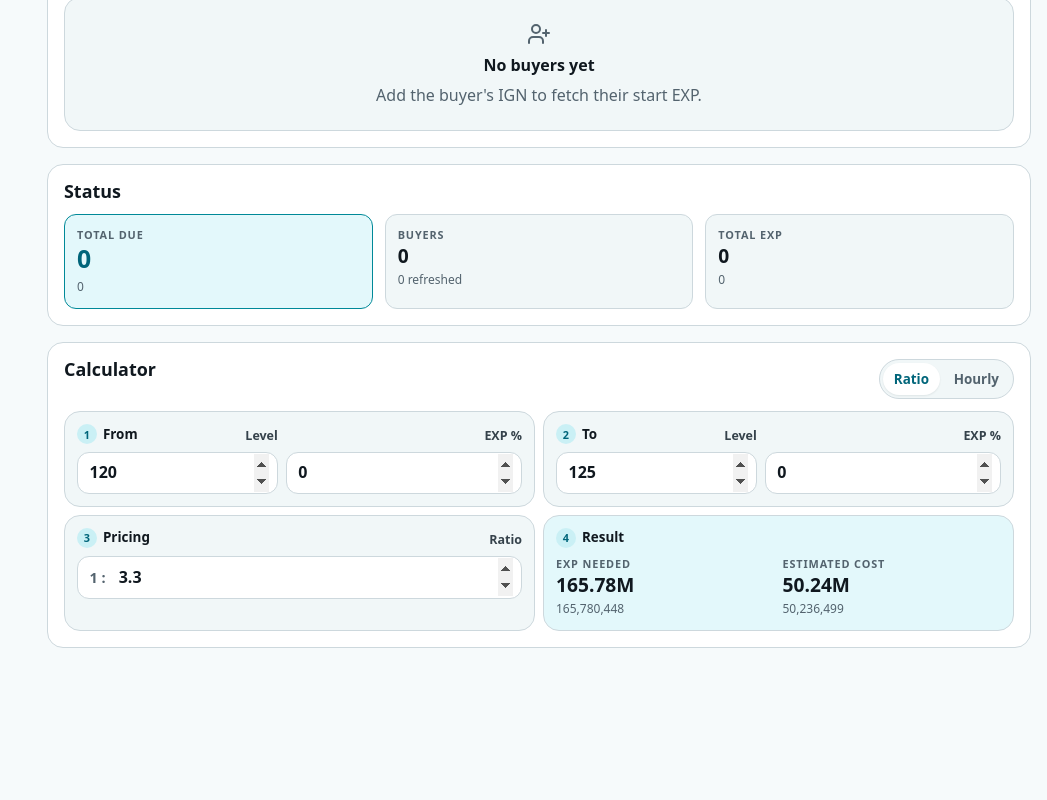
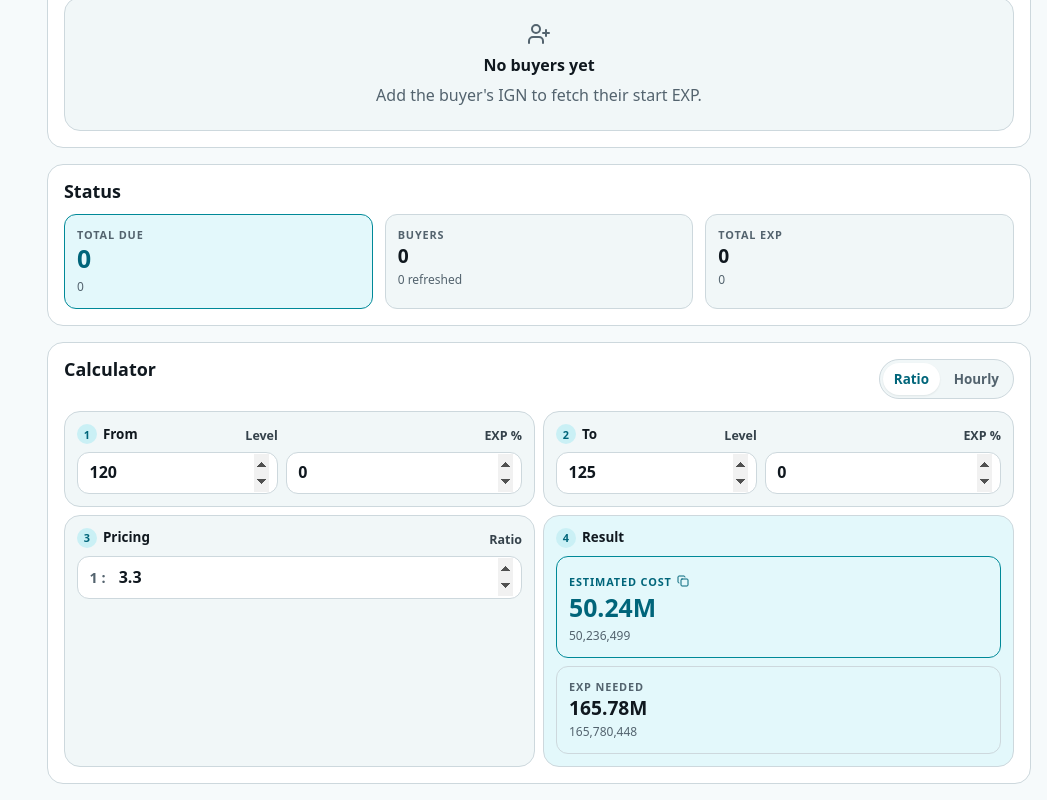
Before and after one commit to kiri-ml/holysymbol, a React (Vite) app: page / in a window 1280 px wide. Shown: the part 396-1196 px from the top of the page, without its empty margins (233-1280 px from the left). Before the commit the page ends 1060 px from the top, so only its background shows below. Built offline with nearby package versions, Linux system fonts and the light colour scheme.

Commit message:
feat: highlight and copy estimated calculator cost

```diff
--- a/src/App.tsx
+++ b/src/App.tsx
@@ -52,6 +52,8 @@ import './styles/app.css';
 type Notice = { type: 'error' | 'info'; text: string } | null;
 type ThemeMode = 'system' | 'light' | 'dark';
 
+const COPY_FEEDBACK_MS = 1600;
+
 type QuickEstimateState = {
   fromLevel: number;
   fromExpPercent: number;
@@ -619,6 +621,35 @@ function QuickEstimate({
       }),
     [estimate],
   );
+  const estimatedCost = estimate.billingType === 'ratio' ? result.ratioMesosDue : result.hourlyMesosDue;
+  const [costCopied, setCostCopied] = useState(false);
+  const costCopyFeedbackTimerRef = useRef<number | null>(null);
+
+  useEffect(() => {
+    return clearCostCopyFeedbackTimer;
+  }, []);
+
+  useEffect(() => {
+    clearCostCopyFeedbackTimer();
+    setCostCopied(false);
+  }, [estimatedCost]);
+
+  function clearCostCopyFeedbackTimer() {
+    if (costCopyFeedbackTimerRef.current === null) return;
+    window.clearTimeout(costCopyFeedbackTimerRef.current);
+    costCopyFeedbackTimerRef.current = null;
+  }
+
+  async function copyEstimatedCost() {
+    if (typeof estimatedCost !== 'number' || !Number.isFinite(estimatedCost)) return;
+    const roundedCost = Math.max(0, Math.round(estimatedCost));
+    try {
+      await navigator.clipboard.writeText(String(roundedCost));
+      setCostCopied(true);
+      clearCostCopyFeedbackTimer();
+      costCopyFeedbackTimerRef.current = window.setTimeout(() => setCostCopied(false), COPY_FEEDBACK_MS);
+    } catch {}
+  }
 
   return (
     <section className="panel estimate-panel">
@@ -737,23 +768,31 @@ function QuickEstimate({
             <span>4</span>
             <strong>{t('calculator.result')}</strong>
           </div>
-          <div>
+          <button
+            type="button"
+            className={`estimate-result__item estimate-result__item--full estimate-result__cost${costCopied ? ' estimate-result__cost--copied' : ''}`}
+            aria-label={costCopied ? t('aria.estimatedCostCopied') : t('aria.copyEstimatedCost')}
+            onClick={() => void copyEstimatedCost()}
+          >
+            <span className="estimate-result__copy-label" aria-live="polite">
+              {costCopied ? t('common.copied') : t('calculator.estimatedCost')}
+              {costCopied ? <Check size={13} aria-hidden="true" /> : <Copy size={12} aria-hidden="true" />}
+            </span>
+            <strong>{formatMesosShort(estimatedCost)}</strong>
+            <small>{formatMesosValue(estimatedCost)}</small>
+          </button>
+          <div className={`estimate-result__item${estimate.billingType === 'ratio' ? ' estimate-result__item--full' : ''}`}>
             <span>{t('calculator.expNeeded')}</span>
             <strong>{formatCompact(result.expNeeded)}</strong>
             <small>{formatExp(result.expNeeded)}</small>
           </div>
           {estimate.billingType === 'hourly' ? (
-            <div>
+            <div className="estimate-result__item">
               <span>{t('calculator.expectedTime')}</span>
               <strong>{formatDuration(result.expectedDurationMs)}</strong>
               <small>{formatHours(result.expectedDurationMs)}</small>
             </div>
           ) : null}
-          <div>
-            <span>{t('calculator.estimatedCost')}</span>
-            <strong>{formatMesosShort(estimate.billingType === 'ratio' ? result.ratioMesosDue : result.hourlyMesosDue)}</strong>
-            <small>{formatMesosValue(estimate.billingType === 'ratio' ? result.ratioMesosDue : result.hourlyMesosDue)}</small>
-          </div>
         </div>
       </div>
     </section>
@@ -1397,7 +1436,7 @@ export default function App() {
   function showCopiedBuyer(buyerId: string) {
     setCopiedBuyerId(buyerId);
     if (copyFeedbackTimerRef.current !== null) window.clearTimeout(copyFeedbackTimerRef.current);
-    copyFeedbackTimerRef.current = window.setTimeout(() => setCopiedBuyerId(null), 1600);
+    copyFeedbackTimerRef.current = window.setTimeout(() => setCopiedBuyerId(null), COPY_FEEDBACK_MS);
   }
 
   async function loadCharacter(ign: string): Promise<CharacterSnapshot> {
--- a/src/i18n/resources/de.ts
+++ b/src/i18n/resources/de.ts
@@ -125,6 +125,8 @@ export const de = {
     guild: 'Gilde: {{guild}}',
     dueCopied: 'Fälliger Betrag von {{name}} kopiert',
     copyDue: 'Fälligen Betrag von {{name}} kopieren',
+    estimatedCostCopied: 'Geschätzte Kosten kopiert',
+    copyEstimatedCost: 'Geschätzte Kosten kopieren',
     lockBuyer: '{{name}} sperren',
     unlockBuyer: '{{name}} entsperren',
     removeBuyer: '{{name}} entfernen',
--- a/src/i18n/resources/en.ts
+++ b/src/i18n/resources/en.ts
@@ -125,6 +125,8 @@ export const en = {
     guild: 'Guild: {{guild}}',
     dueCopied: '{{name}} due amount copied',
     copyDue: 'Copy {{name}} due amount',
+    estimatedCostCopied: 'Estimated cost copied',
+    copyEstimatedCost: 'Copy estimated cost',
     lockBuyer: 'Lock {{name}}',
     unlockBuyer: 'Unlock {{name}}',
     removeBuyer: 'Remove {{name}}',
--- a/src/i18n/resources/es.ts
+++ b/src/i18n/resources/es.ts
@@ -125,6 +125,8 @@ export const es = {
     guild: 'Guild: {{guild}}',
     dueCopied: 'Importe a pagar de {{name}} copiado',
     copyDue: 'Copiar importe a pagar de {{name}}',
+    estimatedCostCopied: 'Costo estimado copiado',
+    copyEstimatedCost: 'Copiar costo estimado',
     lockBuyer: 'Bloquear {{name}}',
     unlockBuyer: 'Desbloquear {{name}}',
     removeBuyer: 'Eliminar {{name}}',
--- a/src/i18n/resources/fr.ts
+++ b/src/i18n/resources/fr.ts
@@ -125,6 +125,8 @@ export const fr = {
     guild: 'Guilde : {{guild}}',
     dueCopied: 'Montant dû de {{name}} copié',
     copyDue: 'Copier le montant dû de {{name}}',
+    estimatedCostCopied: 'Coût estimé copié',
+    copyEstimatedCost: 'Copier le coût estimé',
     lockBuyer: 'Verrouiller {{name}}',
     unlockBuyer: 'Déverrouiller {{name}}',
     removeBuyer: 'Retirer {{name}}',
--- a/src/i18n/resources/ja.ts
+++ b/src/i18n/resources/ja.ts
@@ -125,6 +125,8 @@ export const ja = {
     guild: 'ギルド: {{guild}}',
     dueCopied: '{{name}} の請求額をコピーしました',
     copyDue: '{{name}} の請求額をコピー',
+    estimatedCostCopied: '推定コストをコピーしました',
+    copyEstimatedCost: '推定コストをコピー',
     lockBuyer: '{{name}} をロック',
     unlockBuyer: '{{name}} のロックを解除',
     removeBuyer: '{{name}} を削除',
--- a/src/i18n/resources/ko.ts
+++ b/src/i18n/resources/ko.ts
@@ -125,6 +125,8 @@ export const ko = {
     guild: '길드: {{guild}}',
     dueCopied: '{{name}}의 받을 금액이 복사되었습니다',
     copyDue: '{{name}}의 받을 금액 복사',
+    estimatedCostCopied: '예상 비용이 복사되었습니다',
+    copyEstimatedCost: '예상 비용 복사',
     lockBuyer: '{{name}} 잠금',
     unlockBuyer: '{{name}} 잠금 해제',
     removeBuyer: '{{name}} 제거',
--- a/src/i18n/resources/nl.ts
+++ b/src/i18n/resources/nl.ts
@@ -125,6 +125,8 @@ export const nl = {
     guild: 'Guild: {{guild}}',
     dueCopied: 'Te betalen bedrag van {{name}} gekopieerd',
     copyDue: 'Te betalen bedrag van {{name}} kopiëren',
+    estimatedCostCopied: 'Geschatte kosten gekopieerd',
+    copyEstimatedCost: 'Geschatte kosten kopiëren',
     lockBuyer: '{{name}} vergrendelen',
     unlockBuyer: '{{name}} ontgrendelen',
     removeBuyer: '{{name}} verwijderen',
--- a/src/i18n/resources/pt-BR.ts
+++ b/src/i18n/resources/pt-BR.ts
@@ -125,6 +125,8 @@ export const ptBR = {
     guild: 'Guild: {{guild}}',
     dueCopied: 'Valor a pagar de {{name}} copiado',
     copyDue: 'Copiar valor a pagar de {{name}}',
+    estimatedCostCopied: 'Custo estimado copiado',
+    copyEstimatedCost: 'Copiar custo estimado',
     lockBuyer: 'Bloquear {{name}}',
     unlockBuyer: 'Desbloquear {{name}}',
     removeBuyer: 'Remover {{name}}',
--- a/src/i18n/resources/zh-Hans.ts
+++ b/src/i18n/resources/zh-Hans.ts
@@ -125,6 +125,8 @@ export const zhHans = {
     guild: '公会：{{guild}}',
     dueCopied: '{{name}} 的应付金额已复制',
     copyDue: '复制 {{name}} 的应付金额',
+    estimatedCostCopied: '预估费用已复制',
+    copyEstimatedCost: '复制预估费用',
     lockBuyer: '锁定 {{name}}',
     unlockBuyer: '解锁 {{name}}',
     removeBuyer: '移除 {{name}}',
--- a/src/i18n/resources/zh-Hant.ts
+++ b/src/i18n/resources/zh-Hant.ts
@@ -125,6 +125,8 @@ export const zhHant = {
     guild: '公會：{{guild}}',
     dueCopied: '{{name}} 的應付金額已複製',
     copyDue: '複製 {{name}} 的應付金額',
+    estimatedCostCopied: '預估費用已複製',
+    copyEstimatedCost: '複製預估費用',
     lockBuyer: '鎖定 {{name}}',
     unlockBuyer: '解鎖 {{name}}',
     removeBuyer: '移除 {{name}}',
--- a/src/styles/app.css
+++ b/src/styles/app.css
@@ -334,7 +334,7 @@ h3 {
 
 .rail-kicker,
 .billing-settings > span,
-.estimate-result > div:not(.flow-card__heading) span,
+.estimate-result__item > span,
 .timer-card span,
 .tool-stat span,
 .buyer-row-stat span,
@@ -650,11 +650,14 @@ h3 {
   position: static;
 }
 
-.estimate-result > div:not(.flow-card__heading) {
+.estimate-result__item {
   min-width: 0;
-}
-
-.estimate-result > div:not(.flow-card__heading) strong,
+  border: 1px solid var(--border);
+  border-radius: var(--radius-md);
+  padding: var(--space-3);
+}
+
+.estimate-result__item strong,
 .timer-card strong,
 .tool-stat strong,
 .snapshot-summary strong {
@@ -666,9 +669,65 @@ h3 {
   font-variant-numeric: tabular-nums;
 }
 
-.estimate-result > div:not(.flow-card__heading) small,
-.estimate-result > div:not(.flow-card__heading) strong {
+.estimate-result__item small,
+.estimate-result__item strong {
   overflow-wrap: anywhere;
+}
+
+.estimate-result__item--full {
+  grid-column: 1 / -1;
+}
+
+.estimate-result__cost {
+  border-color: var(--primary);
+  min-height: 0;
+  display: block;
+  text-align: left;
+  background: transparent;
+  color: inherit;
+  font-weight: inherit;
+  transition:
+    border-color 180ms ease,
+    box-shadow 180ms ease;
+}
+
+.estimate-result__cost:hover:not(:disabled) {
+  background: transparent;
+  border-color: var(--primary-strong);
+  box-shadow: var(--shadow-sm);
+}
+
+.estimate-result__cost:active {
+  box-shadow: none;
+  transform: none;
+}
+
+.estimate-result__cost:focus-visible {
+  outline-color: var(--focus);
+}
+
+.estimate-result__item > .estimate-result__copy-label {
+  display: inline-flex;
+  align-items: center;
+  gap: 0.3rem;
+}
+
+.estimate-result__cost span,
+.estimate-result__cost strong {
+  color: var(--primary-strong);
+}
+
+.estimate-result__cost--copied {
+  border-color: var(--success);
+}
+
+.estimate-result__cost--copied .estimate-result__copy-label,
+.estimate-result__cost--copied strong {
+  color: var(--success);
+}
+
+.estimate-result__cost strong {
+  font-size: 1.55rem;
 }
 
 .segmented-control {
```
